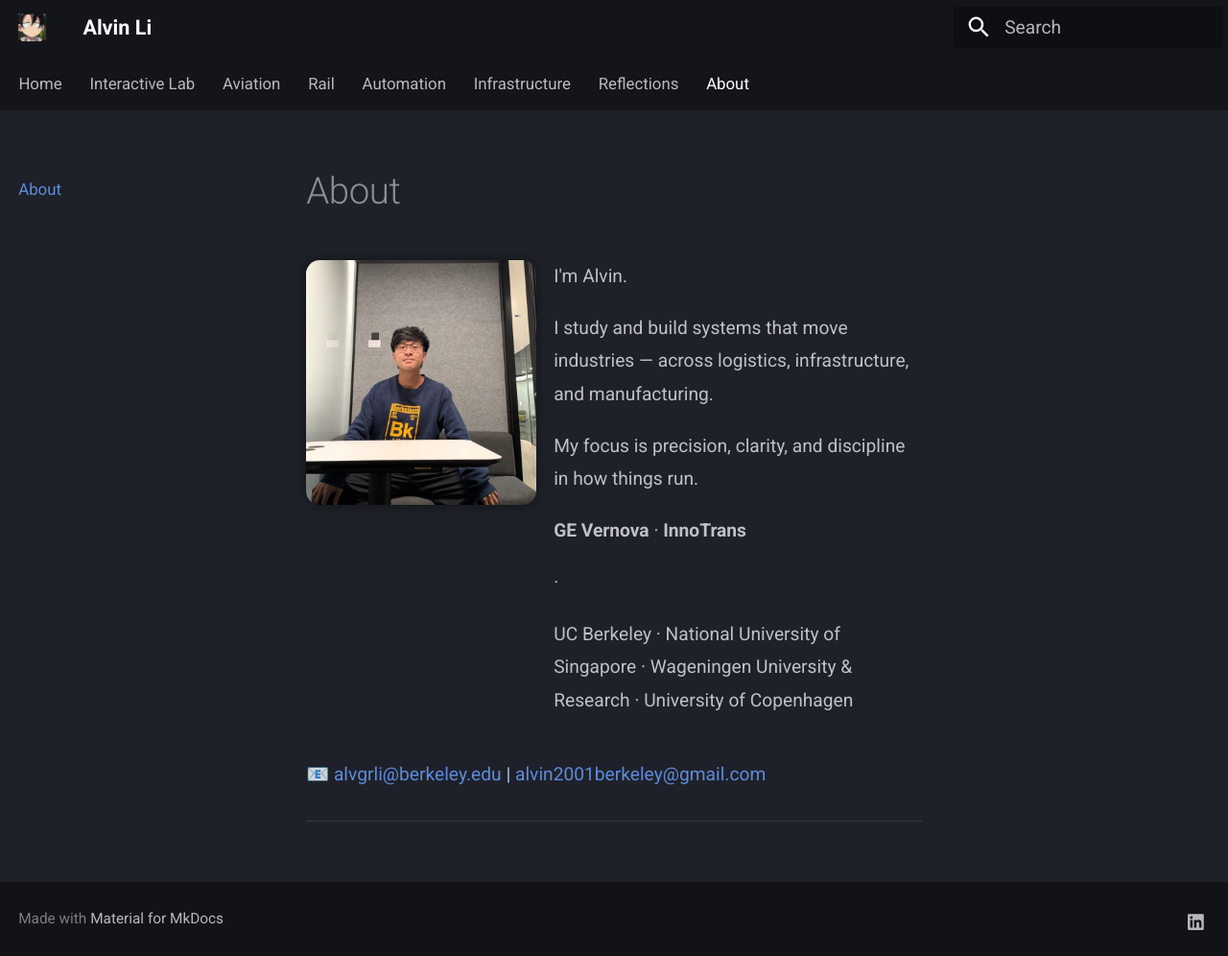
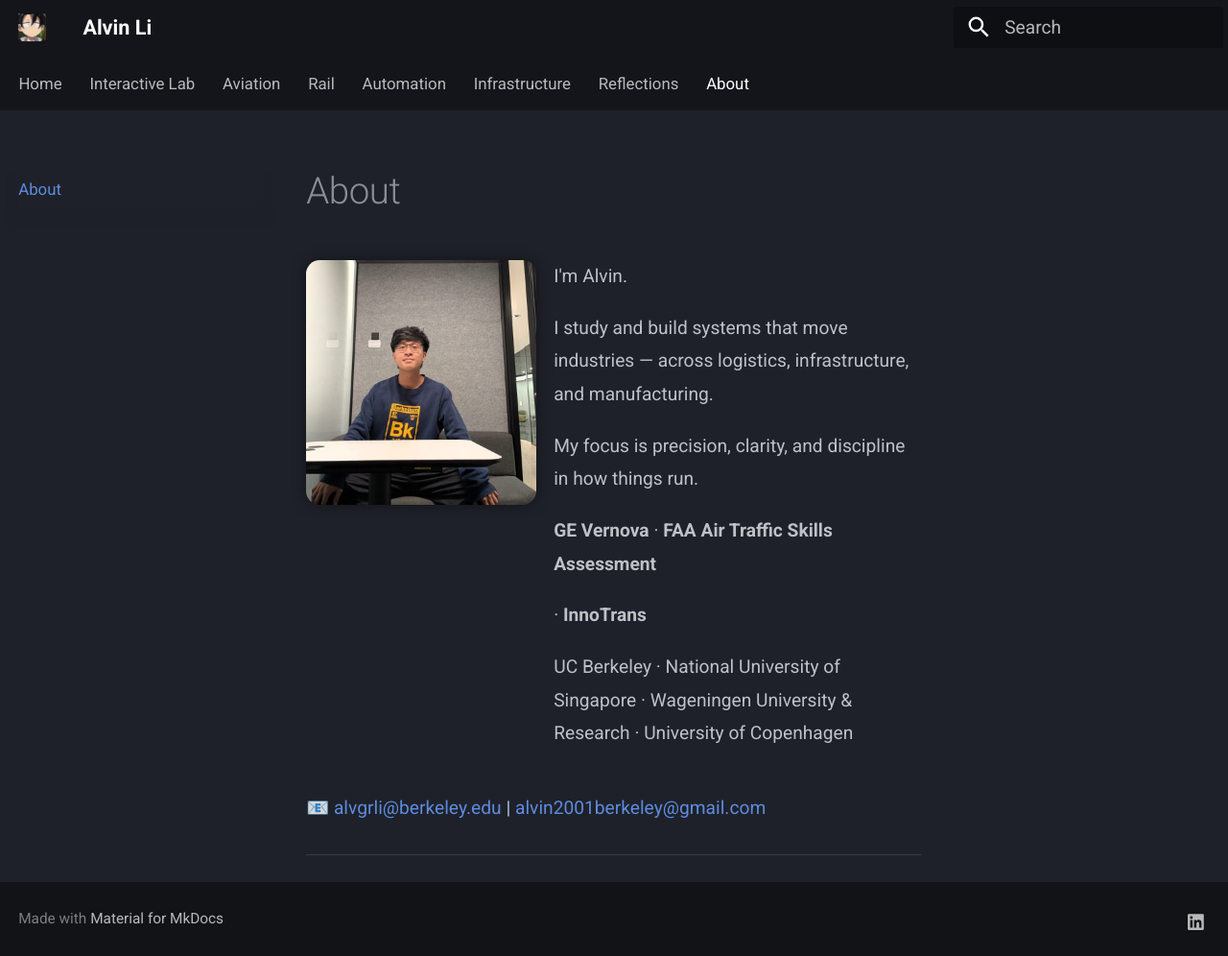
Before and after one commit to alvvvli/alvin-site, an MkDocs documentation site: the page built from docs/about.md, in a window 1280 px wide and 996 px high. Shown: the whole window at 96% size. Built offline with MkDocs 1.6.1 and Material for MkDocs 9.7.7, drawn with Linux system fonts in a browser that asks for light colours; comment, search, counter and statistics services are not loaded.

Commit message:
Update event details in about.md

```diff
--- a/docs/about.md
+++ b/docs/about.md
@@ -49,7 +49,7 @@
     <p>I'm Alvin.</p>
     <p>I study and build systems that move industries — across logistics, infrastructure, and manufacturing.</p>
     <p>My focus is precision, clarity, and discipline in how things run.</p>
-    <p><strong> GE Vernova</strong> · <strong>InnoTrans</strong></p> ·
+    <p><strong> GE Vernova</strong> · <strong>FAA Air Traffic Skills Assessment</strong></p> · <strong>InnoTrans</strong></p>
     <p>UC Berkeley · National University of Singapore · Wageningen University & Research · University of Copenhagen</p>
   </div>
 </div>
```
